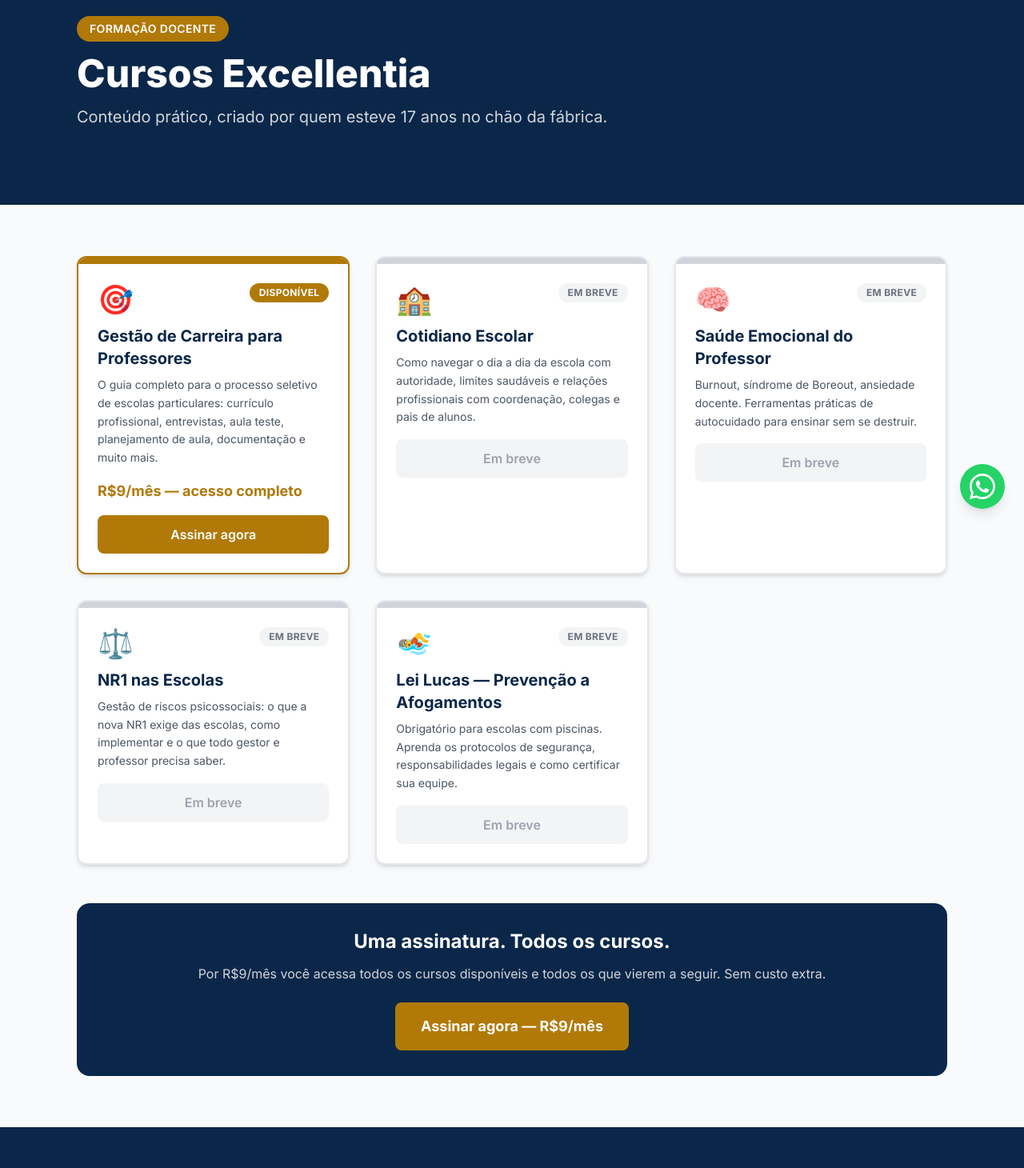
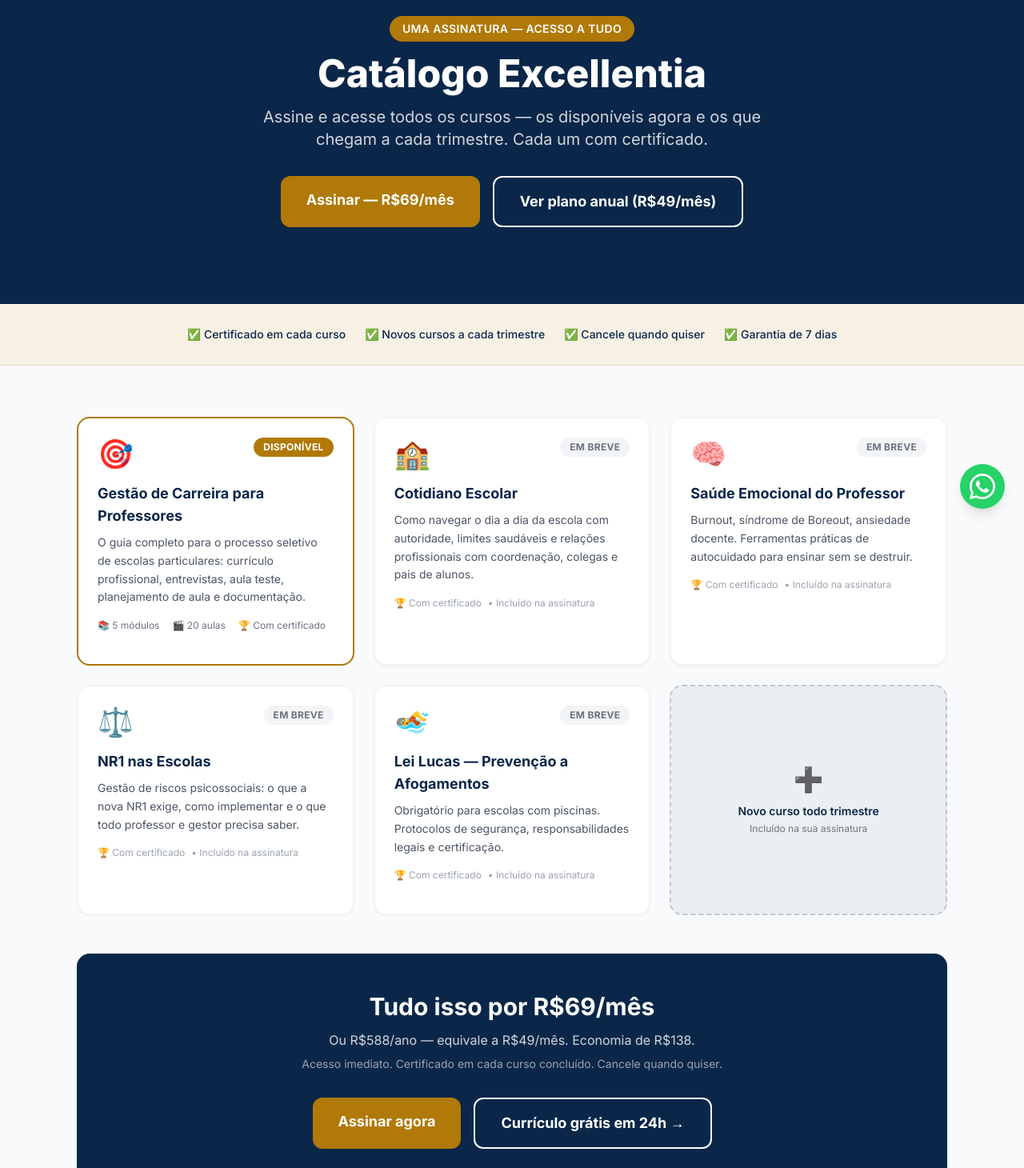
Before and after one commit to CACFLeite/excellentia-site, a Next.js app: page /cursos in a window 1280 px wide. Shown: the part 140-1600 px from the top of the page at 80% size. Built offline with nearby package versions, Linux system fonts and the light colour scheme.

Commit message:
fix: página cursos reformulada para modelo assinatura + preços R$69/R$588 corrigidos

```diff
--- a/src/app/(main)/cursos/page.tsx
+++ b/src/app/(main)/cursos/page.tsx
@@ -1,49 +1,51 @@
 import type { Metadata } from 'next'
 import Link from 'next/link'
-import CourseCard from '@/components/CourseCard'
 
 export const metadata: Metadata = {
   title: 'Cursos — Excellentia',
-  description: 'Todos os cursos da plataforma Excellentia para professores de escolas particulares.',
+  description: 'Acesse todos os cursos da Excellentia com uma única assinatura. Gestão de Carreira, Saúde Emocional, NR1, Lei Lucas e muito mais.',
 }
 
 const courses = [
   {
     title: 'Gestão de Carreira para Professores',
-    description:
-      'O guia completo para o processo seletivo de escolas particulares: currículo profissional, entrevistas, aula teste, planejamento de aula, documentação e muito mais.',
-    status: 'active' as const,
-    price: 'R$9/mês — acesso completo',
-    href: '/assinatura',
+    description: 'O guia completo para o processo seletivo de escolas particulares: currículo profissional, entrevistas, aula teste, planejamento de aula e documentação.',
     icon: '🎯',
+    available: true,
+    modules: 5,
+    lessons: 20,
   },
   {
     title: 'Cotidiano Escolar',
-    description:
-      'Como navegar o dia a dia da escola com autoridade, limites saudáveis e relações profissionais com coordenação, colegas e pais de alunos.',
-    status: 'coming-soon' as const,
+    description: 'Como navegar o dia a dia da escola com autoridade, limites saudáveis e relações profissionais com coordenação, colegas e pais de alunos.',
     icon: '🏫',
+    available: false,
+    modules: 5,
+    lessons: null,
   },
   {
     title: 'Saúde Emocional do Professor',
-    description:
-      'Burnout, síndrome de Boreout, ansiedade docente. Ferramentas práticas de autocuidado para ensinar sem se destruir.',
-    status: 'coming-soon' as const,
+    description: 'Burnout, síndrome de Boreout, ansiedade docente. Ferramentas práticas de autocuidado para ensinar sem se destruir.',
     icon: '🧠',
+    available: false,
+    modules: 5,
+    lessons: null,
   },
   {
     title: 'NR1 nas Escolas',
-    description:
-      'Gestão de riscos psicossociais: o que a nova NR1 exige das escolas, como implementar e o que todo gestor e professor precisa saber.',
-    status: 'coming-soon' as const,
+    description: 'Gestão de riscos psicossociais: o que a nova NR1 exige, como implementar e o que todo professor e gestor precisa saber.',
     icon: '⚖️',
+    available: false,
+    modules: null,
+    lessons: null,
   },
   {
     title: 'Lei Lucas — Prevenção a Afogamentos',
-    description:
-      'Obrigatório para escolas com piscinas. Aprenda os protocolos de segurança, responsabilidades legais e como certificar sua equipe.',
-    status: 'coming-soon' as const,
+    description: 'Obrigatório para escolas com piscinas. Protocolos de segurança, responsabilidades legais e certificação.',
     icon: '🏊',
+    available: false,
+    modules: null,
+    lessons: null,
   },
 ]
 
@@ -52,17 +54,41 @@
     <>
       {/* Header */}
       <section className="bg-navy text-white py-16 md:py-24">
-        <div className="max-w-6xl mx-auto px-4 sm:px-6 lg:px-8">
-          <div className="max-w-2xl">
+        <div className="max-w-6xl mx-auto px-4 sm:px-6 lg:px-8 text-center">
           <div className="inline-block bg-gold text-white text-sm font-semibold px-4 py-1.5 rounded-full mb-4 uppercase tracking-wide">
-              Formação Docente
+            Uma assinatura — acesso a tudo
           </div>
           <h1 className="text-4xl md:text-5xl font-extrabold mb-4">
-              Cursos Excellentia
+            Catálogo Excellentia
           </h1>
-            <p className="text-xl text-gray-300">
-              Conteúdo prático, criado por quem esteve 17 anos no chão da fábrica.
+          <p className="text-xl text-gray-300 max-w-2xl mx-auto">
+            Assine e acesse todos os cursos — os disponíveis agora e os que chegam a cada trimestre. Cada um com certificado.
           </p>
+          <div className="mt-8 flex flex-col sm:flex-row gap-4 justify-center">
+            <Link
+              href="/assinatura"
+              className="bg-gold hover:bg-yellow-600 text-white font-bold px-8 py-4 rounded-xl text-lg transition-colors"
+            >
+              Assinar — R$69/mês
+            </Link>
+            <Link
+              href="/assinatura"
+              className="border-2 border-white text-white hover:bg-white hover:text-navy font-bold px-8 py-4 rounded-xl text-lg transition-colors"
+            >
+              Ver plano anual (R$49/mês)
+            </Link>
+          </div>
+        </div>
+      </section>
+
+      {/* What's included */}
+      <section className="py-4 bg-gold/10 border-b border-gold/20">
+        <div className="max-w-6xl mx-auto px-4 sm:px-6 lg:px-8">
+          <div className="flex flex-wrap justify-center gap-6 text-sm font-medium text-navy py-3">
+            <span className="flex items-center gap-2">✅ Certificado em cada curso</span>
+            <span className="flex items-center gap-2">✅ Novos cursos a cada trimestre</span>
+            <span className="flex items-center gap-2">✅ Cancele quando quiser</span>
+            <span className="flex items-center gap-2">✅ Garantia de 7 dias</span>
           </div>
         </div>
       </section>
@@ -70,26 +96,77 @@
       {/* Courses grid */}
       <section className="py-16 bg-gray-50">
         <div className="max-w-6xl mx-auto px-4 sm:px-6 lg:px-8">
-          <div className="grid grid-cols-1 md:grid-cols-2 lg:grid-cols-3 gap-8">
+          <div className="grid grid-cols-1 md:grid-cols-2 lg:grid-cols-3 gap-6">
             {courses.map((course) => (
-              <CourseCard key={course.title} {...course} />
+              <div
+                key={course.title}
+                className={`bg-white rounded-2xl p-6 shadow-sm border-2 transition-shadow hover:shadow-md ${
+                  course.available ? 'border-gold' : 'border-gray-100'
+                }`}
+              >
+                <div className="flex items-start justify-between mb-4">
+                  <span className="text-4xl">{course.icon}</span>
+                  {course.available ? (
+                    <span className="text-xs font-bold uppercase tracking-wide bg-gold text-white px-3 py-1 rounded-full">
+                      Disponível
+                    </span>
+                  ) : (
+                    <span className="text-xs font-bold uppercase tracking-wide bg-gray-100 text-gray-500 px-3 py-1 rounded-full">
+                      Em breve
+                    </span>
+                  )}
+                </div>
+                <h3 className="text-lg font-bold text-navy mb-2">{course.title}</h3>
+                <p className="text-gray-600 text-sm leading-relaxed mb-4">{course.description}</p>
+                {course.available && course.modules && (
+                  <div className="flex gap-4 text-xs text-gray-500 mb-4">
+                    <span>📚 {course.modules} módulos</span>
+                    {course.lessons && <span>🎬 {course.lessons} aulas</span>}
+                    <span>🏆 Com certificado</span>
+                  </div>
+                )}
+                {!course.available && (
+                  <div className="flex gap-2 text-xs text-gray-400 mb-4">
+                    <span>🏆 Com certificado</span>
+                    <span>• Incluído na assinatura</span>
+                  </div>
+                )}
+              </div>
             ))}
+
+            {/* Placeholder — próximo curso */}
+            <div className="bg-navy/5 rounded-2xl p-6 border-2 border-dashed border-navy/20 flex flex-col items-center justify-center text-center min-h-[200px]">
+              <span className="text-3xl mb-3">➕</span>
+              <p className="text-navy font-semibold text-sm">Novo curso todo trimestre</p>
+              <p className="text-gray-500 text-xs mt-1">Incluído na sua assinatura</p>
+            </div>
           </div>
 
-          {/* Info box */}
-          <div className="mt-12 bg-navy text-white rounded-2xl p-8 text-center">
-            <h3 className="text-2xl font-bold mb-3">
-              Uma assinatura. Todos os cursos.
+          {/* CTA bottom */}
+          <div className="mt-12 bg-navy text-white rounded-2xl p-8 md:p-12 text-center">
+            <h3 className="text-2xl md:text-3xl font-bold mb-3">
+              Tudo isso por R$69/mês
             </h3>
-            <p className="text-gray-300 mb-6">
-              Por R$9/mês você acessa todos os cursos disponíveis e todos os que vierem a seguir. Sem custo extra.
+            <p className="text-gray-300 mb-2">
+              Ou R$588/ano — equivale a R$49/mês. Economia de R$138.
             </p>
+            <p className="text-gray-400 text-sm mb-8">
+              Acesso imediato. Certificado em cada curso concluído. Cancele quando quiser.
+            </p>
+            <div className="flex flex-col sm:flex-row gap-4 justify-center">
               <Link
                 href="/assinatura"
-              className="bg-gold hover:bg-yellow-600 text-white font-bold px-8 py-4 rounded-lg text-lg transition-colors inline-block"
+                className="bg-gold hover:bg-yellow-600 text-white font-bold px-8 py-4 rounded-xl text-lg transition-colors"
               >
-              Assinar agora — R$9/mês
+                Assinar agora
               </Link>
+              <Link
+                href="/curriculo-professor"
+                className="border-2 border-white text-white hover:bg-white hover:text-navy font-bold px-8 py-4 rounded-xl text-lg transition-colors"
+              >
+                Currículo grátis em 24h →
+              </Link>
+            </div>
           </div>
         </div>
       </section>
```
Lines whose indentation alone changed are shown as unchanged.
